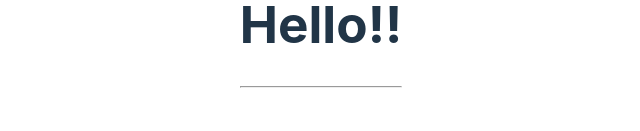
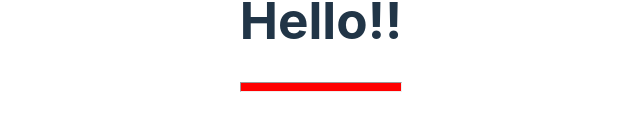
Before and after one commit to Pumpkin-Pie93/test, a React (Vite) app: page / in a window 1280 px wide. Shown: the part 371-502 px from the top of the page, without its empty margins (319-959 px from the left). Built offline with nearby package versions, Linux system fonts and the light colour scheme.

Commit message:
add component colorLine

```diff
--- a/src/components/colorLine.tsx
+++ b/src/components/colorLine.tsx
@@ -5,7 +5,7 @@ type Props = {
 const ColorLine = ({color}: Props) => {
   return (
     <div>
-      <hr style={{color:`${color}`}}/>
+      <hr style={{backgroundColor:`${color}`, height:'8px'}}/>
     </div>
   );
 };
```
